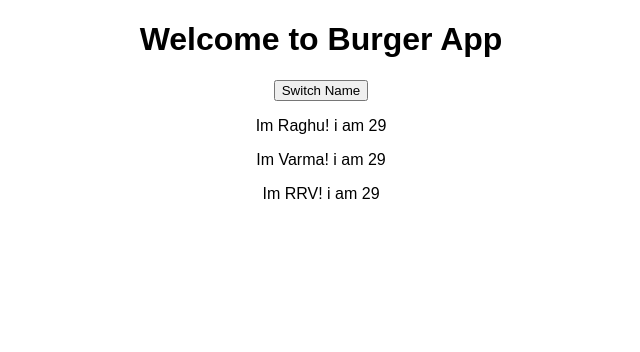
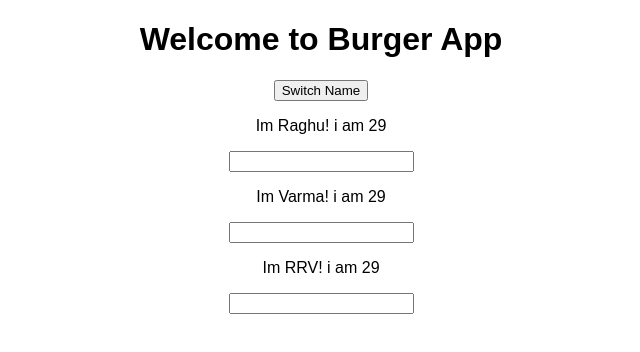
Before and after one commit to raghurudraraju-copart/burger-app-practice, a React (Create React App) app: page / in a window 1280 px wide. Shown: the top 352 px of the page, without its empty margins (319-959 px from the left). Built offline with nearby package versions, Linux system fonts and the light colour scheme.

Commit message:
Added dynamic change functionality by adding textbox and firing change event, when update happen on the textbox

```diff
--- a/src/App.js
+++ b/src/App.js
@@ -12,7 +12,6 @@ class App extends Component {
   }
 
   switchNameHandler = (newName) => {
-    console.log('Switch Name button Was clicked.');
     this.setState({persons: [
       { name: newName, age: 29 },
       { name: 'Varma', age: 29 },
@@ -21,12 +20,22 @@ class App extends Component {
   })
   }
 
+  nameChangeHandler = (event) => {
+    this.setState({ persons: [
+      { name: event.target.value, age: 29},
+      { name: 'Varma', age: 29 },
+      { name: 'RRV', age: 29 }
+    ]
+
+    })
+  }
+
   render() {
     return (
       <div className="App">
         <h1>Welcome to Burger App</h1>
         <button onClick={() => this.switchNameHandler("RRV") }>Switch Name</button>
-        <Person name={this.state.persons[0].name} age={this.state.persons[0].age}/>
+        <Person name={this.state.persons[0].name} age={this.state.persons[0].age} nameChanged={this.nameChangeHandler}/>
         <Person name={this.state.persons[1].name} age={this.state.persons[1].age} click={this.switchNameHandler.bind(this, "Raghu Varma R")}/>
         <Person name={this.state.persons[2].name} age={this.state.persons[2].age}/>
       </div>
--- a/src/Person/Person.js
+++ b/src/Person/Person.js
@@ -4,6 +4,7 @@ const person = (props) => {
   return <div>
     <p onClick={props.click}>Im {props.name}! i am {props.age}</p>
     <p>{props.children}</p>
+    <input type="text" onChange={props.nameChanged} />
   </div>
 }
 
```
